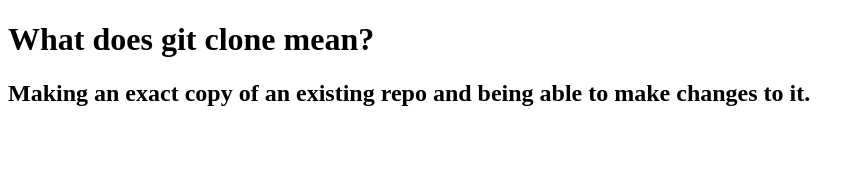
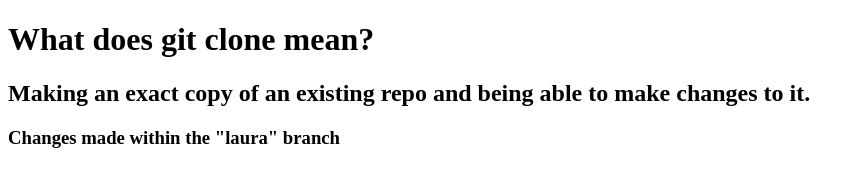
Before and after one commit to SuitcaseCoder/clone-this-repo, a plain HTML site: page index.html in a window 1280 px wide. Shown: the whole page, without its empty margins (0-865 px from the left). Drawn offline with Linux system fonts and the light colour scheme.

Commit message:
laura branch added

```diff
--- a/index.html
+++ b/index.html
@@ -11,5 +11,10 @@
 
     <!--code on cloned version below -->
     <h2>Making an exact copy of an existing repo and being able to make changes to it.</h2>
+
+    <!-- branch changes -->
+    <h3>Changes made within the "laura" branch</h3>
+
+
 </body>
 </html>
```
